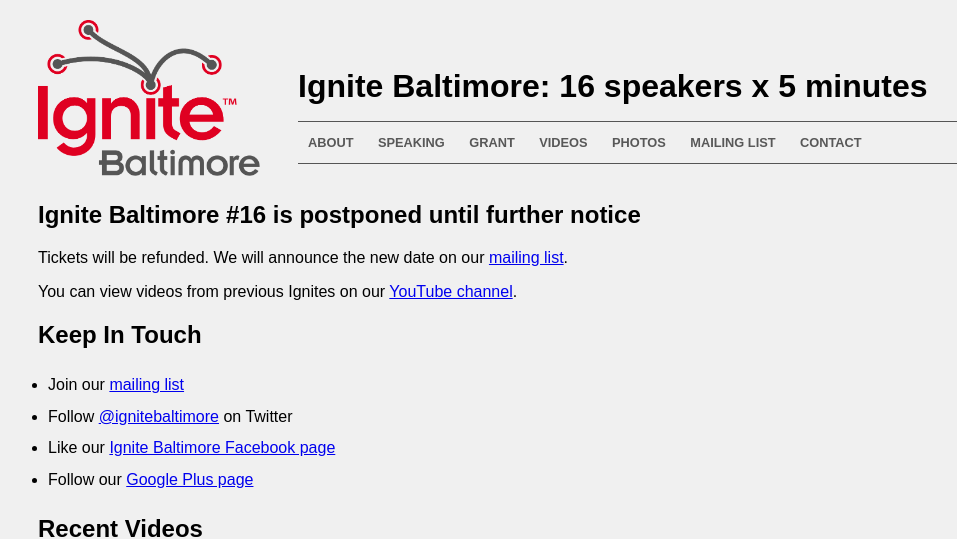
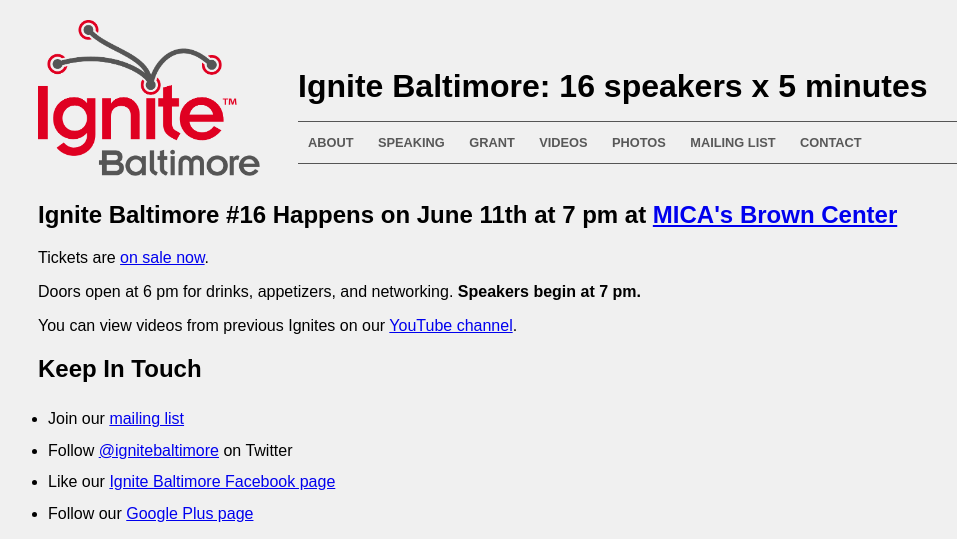
Before and after one commit to ignitebaltimore/ignitebaltimore.github.com, a Jekyll site: the page built from index.html, in a window 1280 px wide and 900 px high, cut to the strip 0-539 px from the top of the window. Shown: the whole strip, without its empty margins (22-979 px from the left). Built offline with Jekyll 4.4.1, drawn with Linux system fonts in a browser that asks for light colours; nearby versions of some CDN libraries.

Commit message:
new date for IB16

```diff
--- a/index.html
+++ b/index.html
@@ -3,12 +3,15 @@
 title: "Ignite Baltimore: 16 speakers get 5 minutes to talk to Baltimore"
 ---
 
-<h2 class="row">Ignite Baltimore #16 is postponed until further notice</h2>
-<p class="row">Tickets will be refunded. We will announce the new date on our <a href="/mailing_list">mailing list</a>.</p>
+<!--<h2 class="row">Ignite Baltimore #16 is postponed until further notice</h2>-->
+<!--<p class="row">Tickets will be refunded. We will announce the new date on our <a href="/mailing_list">mailing list</a>.</p>-->
 
 <!--<h2 class="row">Ignite Baltimore #15 Happens in Fall 2014</h2>-->
 
-<!--<h2 class="row">Ignite Baltimore #16 Happens on April 30th at 7 pm at <a href='http://www.mica.edu/browse_art/brown_center.html'>MICA's Brown Center</a></h2>-->
+<h2 class="row">Ignite Baltimore #16 Happens on June 11th at 7 pm at <a href='http://www.mica.edu/browse_art/brown_center.html'>MICA's Brown Center</a></h2>
+
+<p>Tickets are <a href="https://www.eventbrite.com/e/ignite-baltimore-16-tickets-17044949904">on sale now</a>.</p>
+<p class="row">Doors open at 6 pm for drinks, appetizers, and networking. <strong>Speakers begin at 7 pm.</strong></p>
 
 <!--<p>We will start soliciting <a href="/speaking">speaking proposals</a> in the summer of 2014.</p>-->
 
@@ -16,9 +19,6 @@
 
 <!--<p class="row">Tickets will go on sale in late March, 2015. Join our <a href="/mailing_list">mailing list</a> to make sure you find out when they are available,-->
 <!--since they sell out quickly.</p>-->
-
- <!--<p>Tickets are <a href="https://www.eventbrite.com/e/ignite-baltimore-16-tickets-16268439340">on sale now</a>.</p>-->
-<!--<p class="row">Doors open at 6 pm for drinks, appetizers, and networking. <strong>Speakers begin at 7 pm.</strong></p> -->
 
 <!--<p>Tickets go on sale for Ignite #12 on or about 2/27/13. We will announce tickets via our mailing list and social media accounts (see below).</p>-->
 
```
